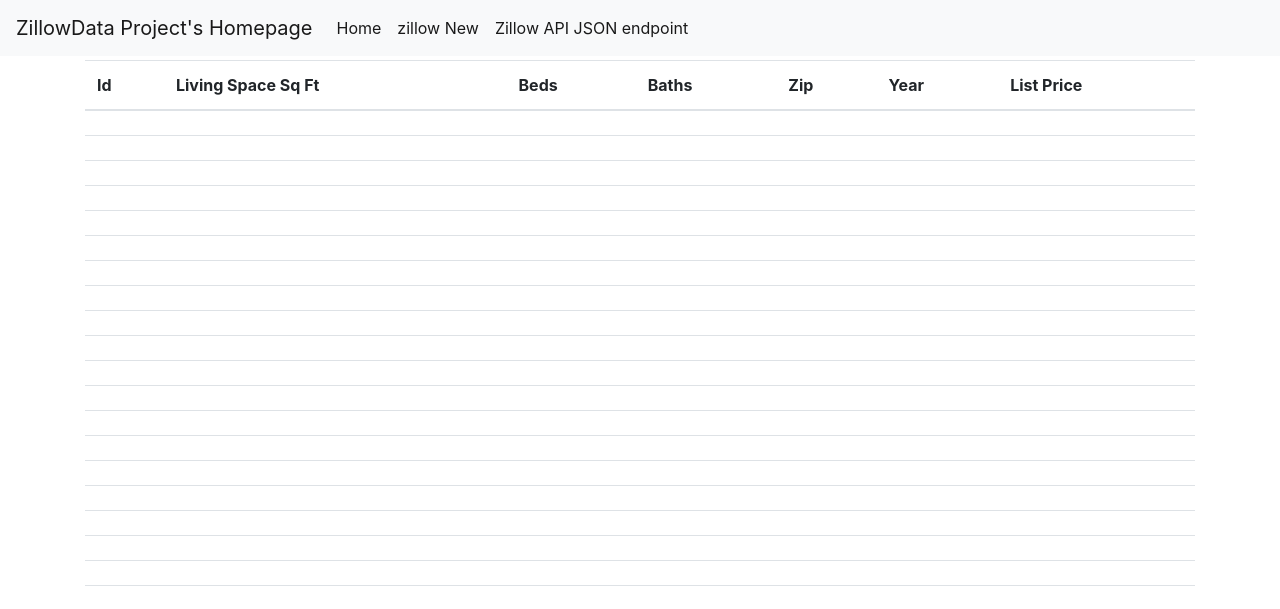
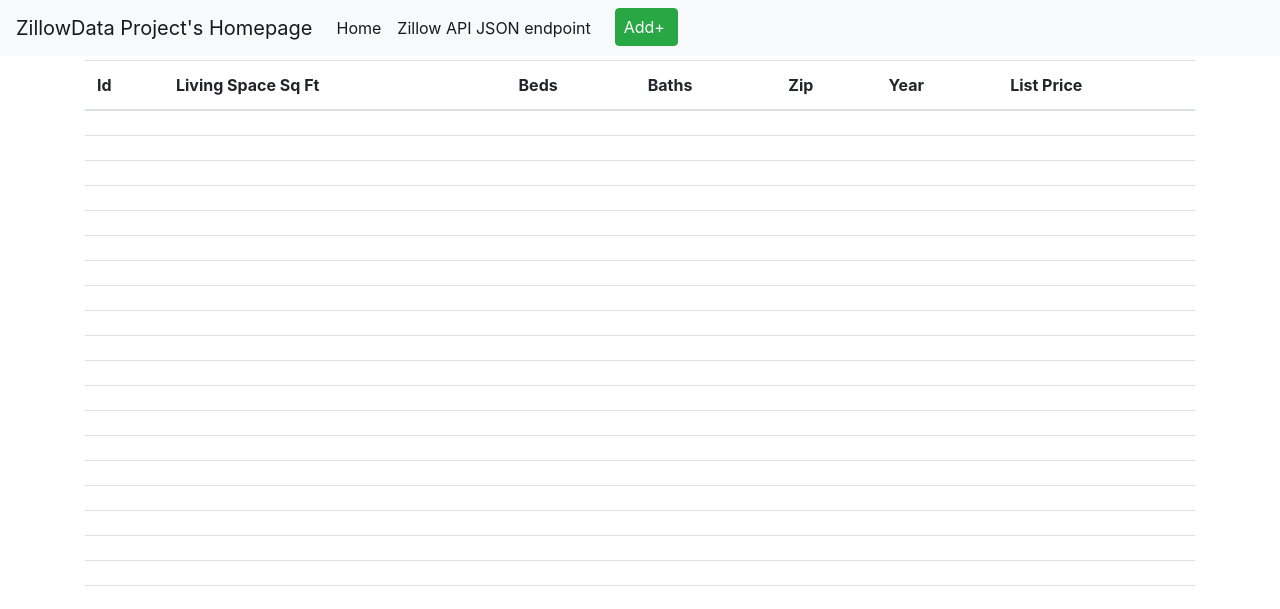
Before and after one commit to yanyan666666/PythonDockerFlaskPycharmFinal, a Flask app: page / in a window 1280 px wide. Shown: the top 609 px of the page. Run offline with Flask 2, Linux system fonts and the light colour scheme; data comes from the database, SQL or seed files in the repository; lists and menus that the app fills with data are empty; some libraries are stand-ins or nearby versions.

Commit message:
Fix: change the button style and position of add

```diff
--- a/app/templates/layout.html
+++ b/app/templates/layout.html
@@ -33,12 +33,13 @@
       <li class="nav-item active">
         <a class="nav-link" href="/">Home <span class="sr-only">(current)</span></a>
       </li>
-      <li class="nav-item active">
-        <a class="nav-link" href="/zillow/new">zillow New <span class="sr-only">(current)</span></a>
+        <li class="nav-item active">
+        <a class="nav-link" href="api/zillow">Zillow API JSON endpoint <span class="sr-only">(current)</span></a>
       </li>
       <li class="nav-item active">
-        <a class="nav-link" href="api/zillow">Zillow API JSON endpoint <span class="sr-only">(current)</span></a>
+        <a class="btn btn-success pl-2 lr-2 ml-3" href="/zillow/new">Add+ <span class="sr-only">(current)</span></a>
       </li>
+
 
     </ul>
   </div>
```
